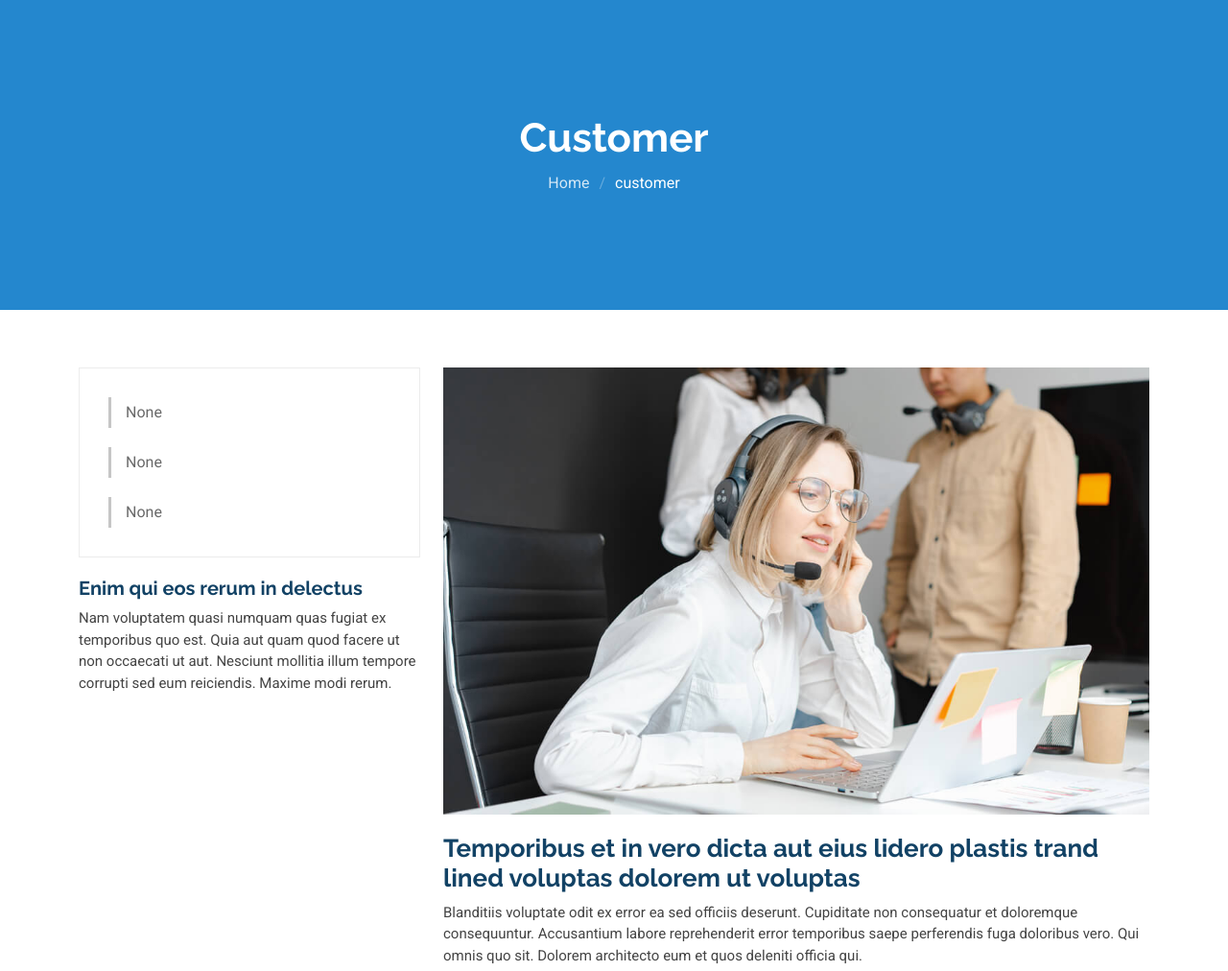
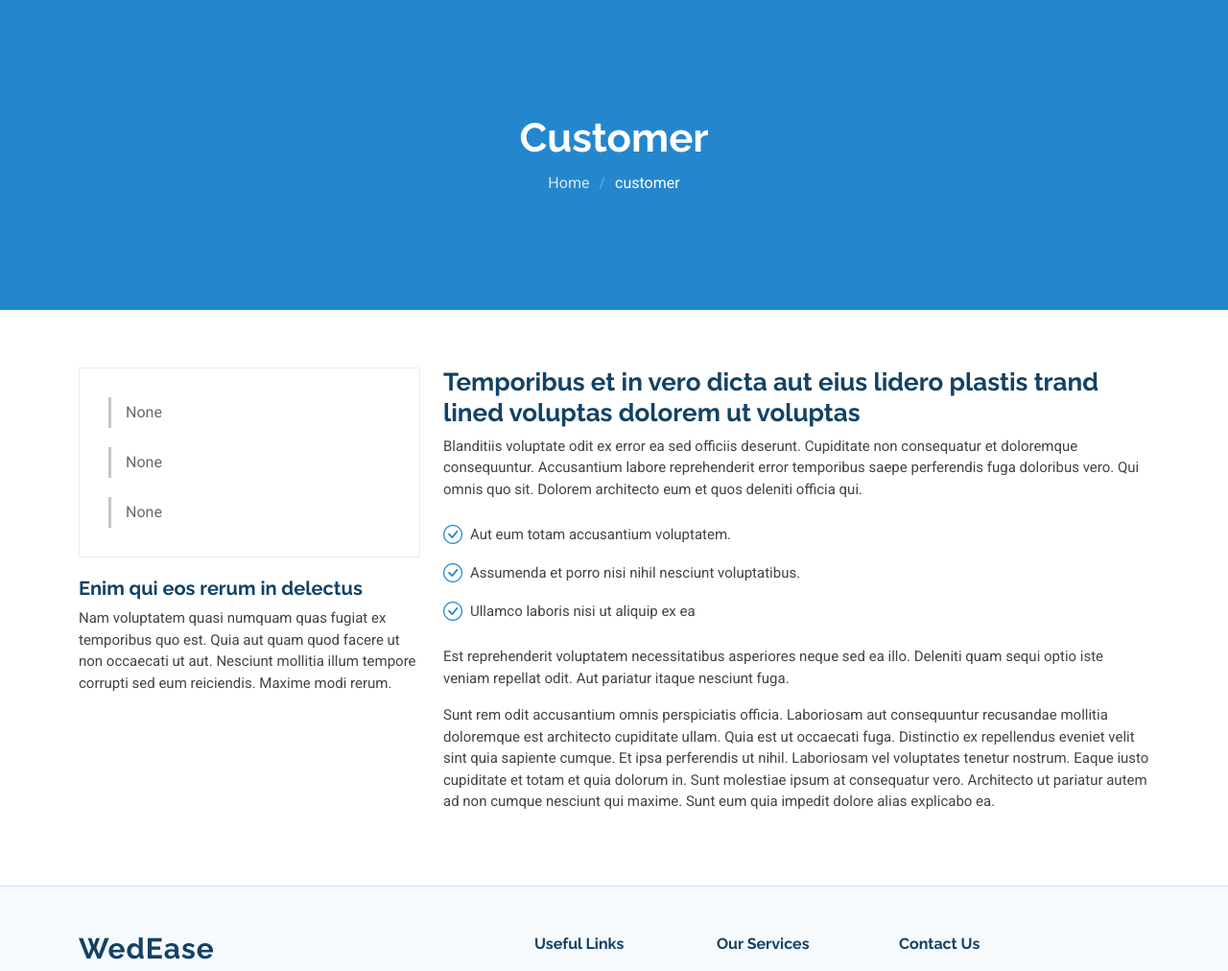
Before and after one commit to anirudh-248/django_website, a Django app: template templates/customer.html in a window 1280 px wide. Shown: the part 102-1114 px from the top of the page at 96% size. Run offline with Django 5.2, Linux system fonts and the light colour scheme; the template is opened without the code that fills it: values that come from a table or form of the project are taken from there, others are empty; data comes from the database, SQL or seed files in the repository; some libraries are stand-ins or nearby versions.

Commit message:
modified customer and service-provider pages

```diff
--- a/templates/customer.html
+++ b/templates/customer.html
@@ -111,7 +111,6 @@
                 </div>
 
                 <div class="col-lg-8" data-aos="fade-up" data-aos-delay="200">
-                    <img src="{% static 'assets/img/services.jpg' %}" alt="" class="img-fluid services-img">
                     <h3>Temporibus et in vero dicta aut eius lidero plastis trand lined voluptas dolorem ut voluptas</h3>
                     <p>
                     Blanditiis voluptate odit ex error ea sed officiis deserunt. Cupiditate non consequatur et doloremque consequuntur. Accusantium labore reprehenderit error temporibus saepe perferendis fuga doloribus vero. Qui omnis quo sit. Dolorem architecto eum et quos deleniti officia qui.
--- a/templates/service-provider.html
+++ b/templates/service-provider.html
@@ -114,7 +114,6 @@
           </div>
 
           <div class="col-lg-8" data-aos="fade-up" data-aos-delay="200">
-            <img src="{% static 'assets/img/services.jpg' %}" alt="" class="img-fluid services-img">
             <h3>Temporibus et in vero dicta aut eius lidero plastis trand lined voluptas dolorem ut voluptas</h3>
             <p>
               Blanditiis voluptate odit ex error ea sed officiis deserunt. Cupiditate non consequatur et doloremque consequuntur. Accusantium labore reprehenderit error temporibus saepe perferendis fuga doloribus vero. Qui omnis quo sit. Dolorem architecto eum et quos deleniti officia qui.
```
